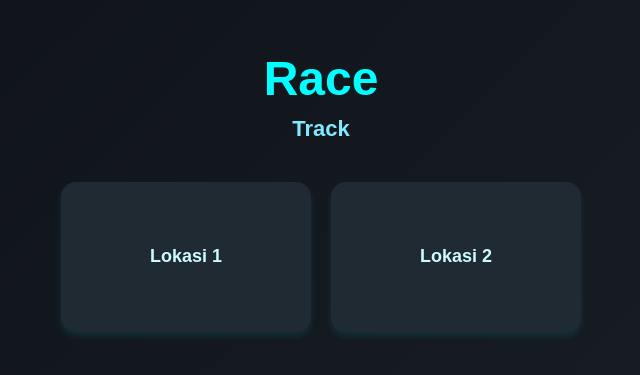
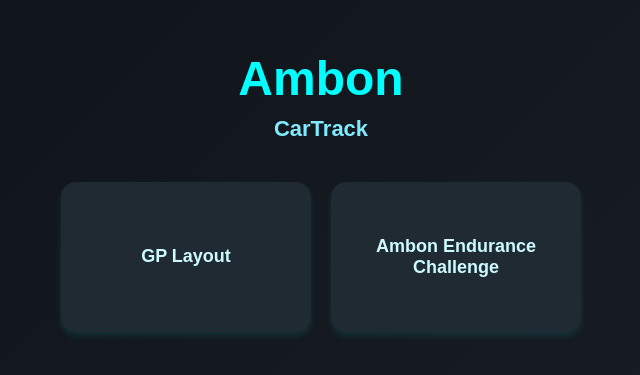
Before and after one commit to FBT031211/ambongranprix, a plain HTML site: page index.html in a window 1280 px wide. Shown: the part 209-584 px from the top of the page, without its empty margins (319-959 px from the left). Drawn offline with Linux system fonts and the light colour scheme.

Commit message:
Update index.html

```diff
--- a/index.html
+++ b/index.html
@@ -3,7 +3,7 @@
 <head>
   <meta charset="UTF-8">
   <meta name="viewport" content="width=device-width, initial-scale=1.0">
-  <title>Track - Ambon GranPrix</title>
+  <title>Ambon - CarTrack</title>
   <style>
     * {
       margin: 0;
@@ -89,12 +89,12 @@
 </head>
 <body>
 
-  <h1>Race</h1>
-  <h2>Track</h2>
+  <h1>Ambon</h1>
+  <h2>CarTrack</h2>
 
   <div class="container">
-    <a href="https://maps.app.goo.gl/kx6BLhbt8KcNHuuN8" class="card" target="_blank">Lokasi 1</a>
-    <a href="https://maps.app.goo.gl/QbMXuoWf2FGur75T8" class="card" target="_blank">Lokasi 2</a>
+    <a href="https://maps.app.goo.gl/kx6BLhbt8KcNHuuN8" class="card" target="_blank">GP Layout</a>
+    <a href="https://maps.app.goo.gl/QbMXuoWf2FGur75T8" class="card" target="_blank">Ambon Endurance Challenge </a>
   </div>
 
 </body>
```
